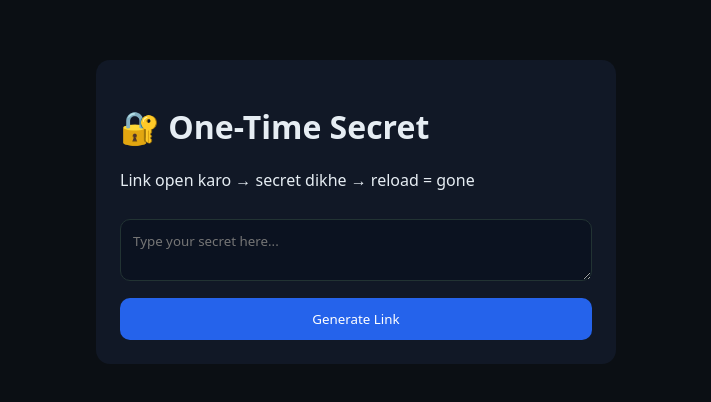
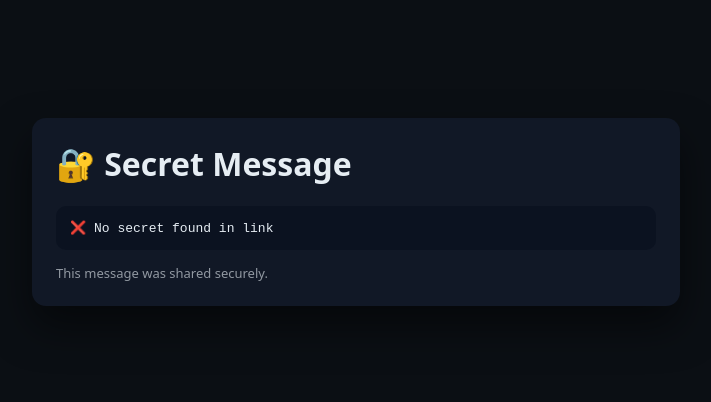
Before and after one commit to rehanalam0987/secret-viewer, a plain HTML site: page index.html in a window 1280 px wide. Shown: the part 188-590 px from the top of the page, without its empty margins (284-995 px from the left). Drawn offline with Linux system fonts and the light colour scheme.

Commit message:
Update index.html

```diff
--- a/index.html
+++ b/index.html
@@ -2,30 +2,72 @@
 <html lang="en">
 <head>
   <meta charset="UTF-8" />
-  <title>One-Time Secret</title>
-  <link rel="stylesheet" href="style.css" />
+  <title>Secret Message</title>
+  <meta name="viewport" content="width=device-width, initial-scale=1.0" />
+
+  <style>
+    body {
+      margin: 0;
+      min-height: 100vh;
+      display: grid;
+      place-items: center;
+      background: #0b0f14;
+      color: #e6edf3;
+      font-family: system-ui, sans-serif;
+    }
+
+    .box {
+      width: 100%;
+      max-width: 600px;
+      padding: 24px;
+      background: #111826;
+      border-radius: 14px;
+      box-shadow: 0 20px 40px rgba(0,0,0,.5);
+    }
+
+    h1 {
+      margin-top: 0;
+    }
+
+    pre {
+      margin-top: 12px;
+      padding: 14px;
+      background: #0b1220;
+      border-radius: 10px;
+      white-space: pre-wrap;
+      word-break: break-word;
+    }
+
+    .note {
+      margin-top: 14px;
+      opacity: 0.6;
+      font-size: 13px;
+    }
+  </style>
 </head>
 <body>
 
-<div class="app">
-  <h1>🔐 One-Time Secret</h1>
-  <p class="tag">Link open karo → secret dikhe → reload = gone</p>
-
-  <textarea id="secretInput" placeholder="Type your secret here..."></textarea>
-
-  <button id="createBtn">Generate Link</button>
-
-  <div id="result" class="hidden">
-    <input id="linkOutput" readonly />
-    <button id="copyBtn">Copy</button>
+  <div class="box">
+    <h1>🔐 Secret Message</h1>
+    <pre id="msg">Loading...</pre>
+    <div class="note">This message was shared securely.</div>
   </div>
 
-  <div id="viewer" class="hidden">
-    <h2>🔓 Secret Message</h2>
-    <pre id="secretView"></pre>
-  </div>
-</div>
+  <script>
+    const params = new URLSearchParams(location.search);
+    const msgBox = document.getElementById("msg");
 
-<script src="script.js"></script>
+    if (!params.has("s")) {
+      msgBox.textContent = "❌ No secret found in link";
+    } else {
+      try {
+        const decoded = decodeURIComponent(atob(params.get("s")));
+        msgBox.textContent = decoded;
+      } catch (e) {
+        msgBox.textContent = "❌ Invalid or broken secret link";
+      }
+    }
+  </script>
+
 </body>
 </html>
```
